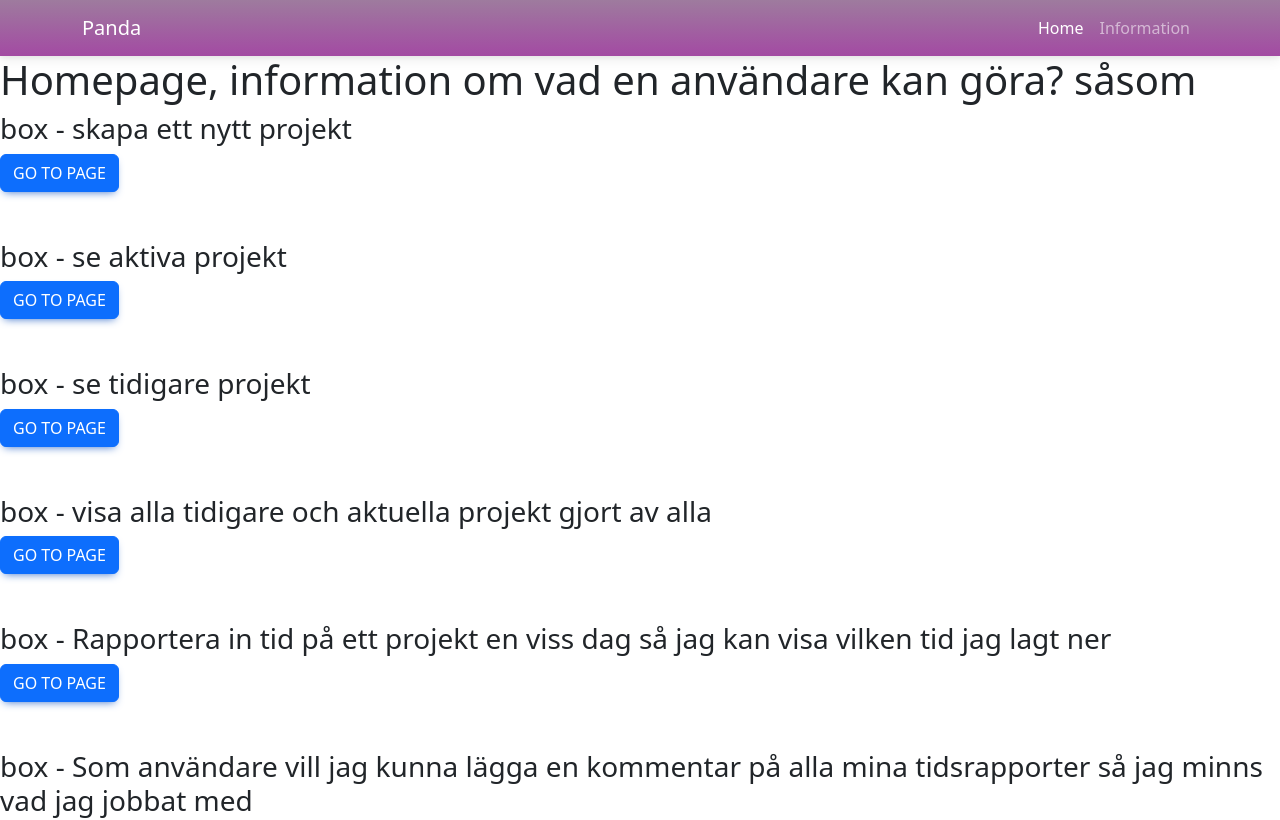
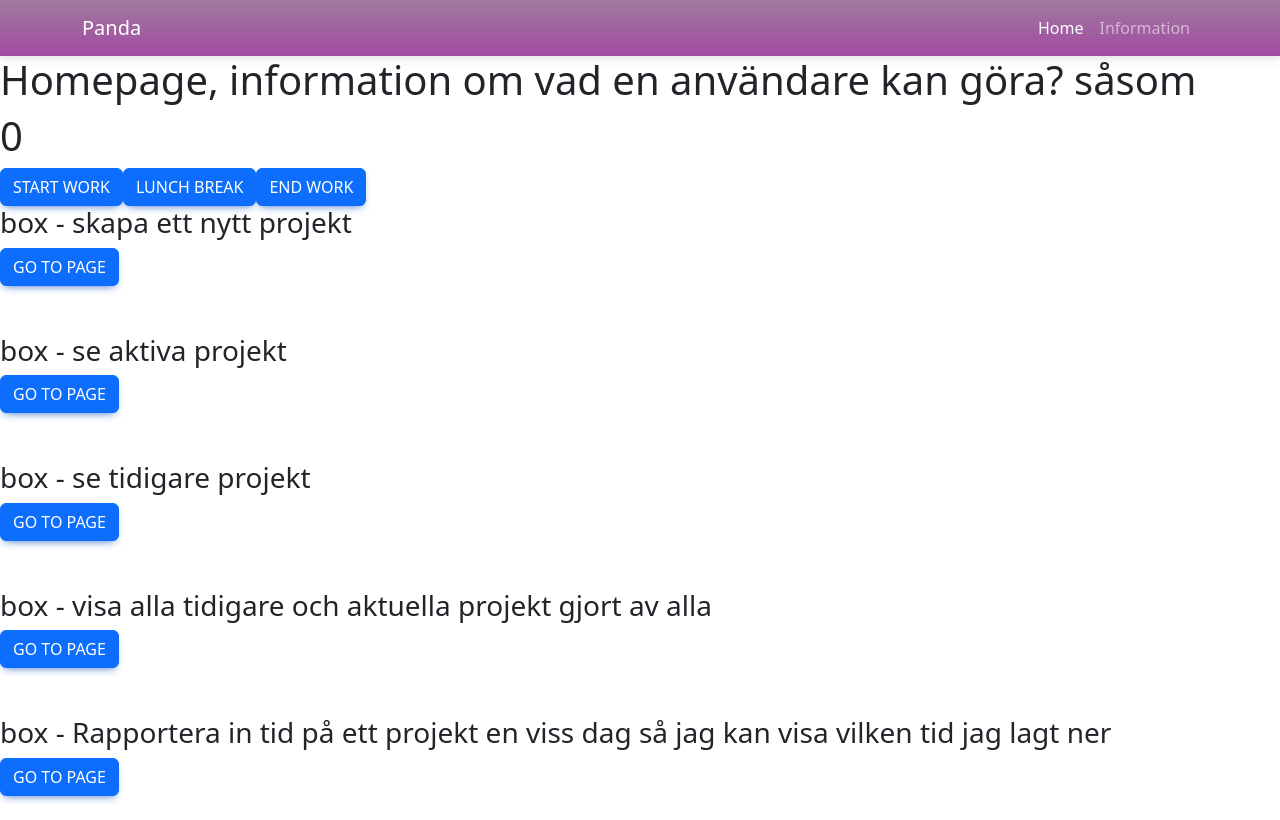
Before and after one commit to peembee/Panda, a React (Create React App) app: page / in a window 1280 px wide. Shown: the top 820 px of the page. Built offline with nearby package versions, Linux system fonts and the light colour scheme.

Commit message:
created a stop watch

```diff
--- a/src/components/Home.js
+++ b/src/components/Home.js
@@ -1,13 +1,13 @@
 import React from "react";
 import Button from 'react-bootstrap/Button';
 import { BrowserRouter as Router, Route, Routes } from  "react-router-dom";
-
+import { TimeLog } from "./TimeLog";
 
 export const HomeComponent = () => {
     return(
         <div>
             <h1>Homepage, information om vad en användare kan göra? såsom </h1>
-
+            <div><TimeLog/></div>
             <div>
                 <h3>box - skapa ett nytt projekt</h3>
                 <div>
--- /dev/null
+++ b/src/components/TimeLog.js
@@ -0,0 +1,34 @@
+import { Button } from "react-bootstrap";
+import { useEffect, useRef, useState } from "react";
+
+export function TimeLog(){
+
+    const [time, setTime] = useState(0);
+
+    useEffect(() =>{
+         return()=> clearInterval(id.current)
+    },[])
+
+    let id = useRef();
+
+
+    function timeInterval(){
+       id.current = setInterval(() => {
+            setTime((prev) => prev + 1);
+         }, 1000);
+    }
+
+
+
+
+    return (
+        <div>
+        <h1>{time}</h1>
+        <Button onClick={() => timeInterval()}>start WOrk</Button>
+        <Button onClick={() => clearInterval(id.current)}>Lunch Break</Button>
+        <Button onClick={() => {
+            clearInterval(id.current);
+            setTime(0)} }>End Work</Button>
+        </div>
+    )
+}
```
